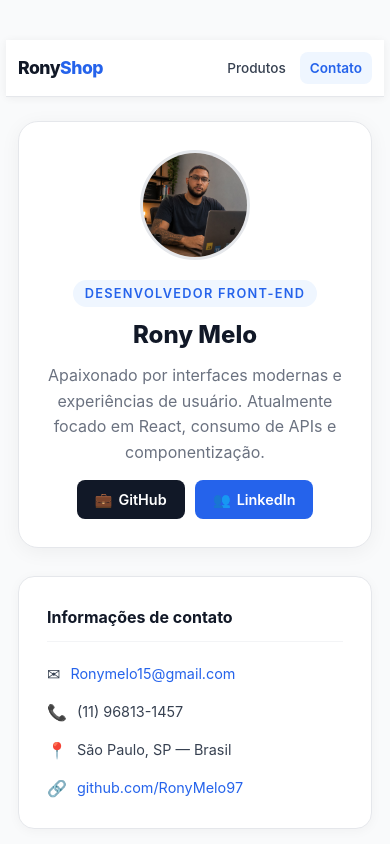
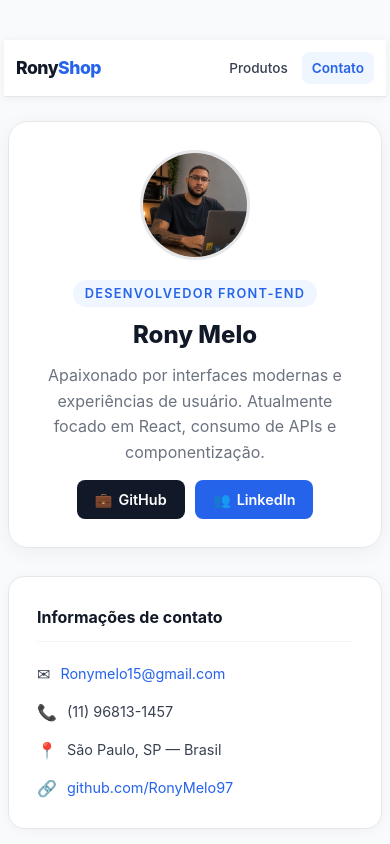
Before and after one commit to RonyMelo97/RonyShop, a React (Vite) app: page /contato in a window 390 px wide. Shown: the top 844 px of the page. Built offline with nearby package versions, Linux system fonts and the light colour scheme.

Commit message:
fix: containers

```diff
--- a/src/pages/Contato/Contato.module.scss
+++ b/src/pages/Contato/Contato.module.scss
@@ -5,7 +5,7 @@
     padding: 0 24px;
 
     @media (max-width: 768px) {
-        padding: 0 12px;
+        padding: 0 4px;
         margin: 24px auto;
     }
 }
--- a/src/pages/Produto/Produto.module.scss
+++ b/src/pages/Produto/Produto.module.scss
@@ -215,7 +215,6 @@
             gap: 20px;
             border: 2px solid rgba(237, 237, 237, 0.6784313725);
             border-radius: 8px;
-            background: #fff;
 
             p {
                 font-weight: bold;
@@ -277,9 +276,8 @@
         color: #4b5563;
         line-height: 1.8;
         font-size: 1rem;
-        background: #fff;
         border: 1px solid #e5e7eb;
-        border-radius: 0 12px 12px 12px;
+        border-radius: 12px;
         padding: 28px;
     }
 
@@ -324,7 +322,7 @@
     }
 
     @media (max-width: 768px) {
-        padding: 0 12px;
+        padding: 0 4px;
         margin: 24px auto;
 
         h1 {
@@ -376,7 +374,7 @@
 
         &__tabsContent {
             padding: 16px;
-            border-radius: 0 0 12px 12px;
+            border-radius: 12px;
         }
 
         &__relatedGrid {
--- a/src/styles/index.scss
+++ b/src/styles/index.scss
@@ -36,7 +36,7 @@ body {
   padding: 40px 16px 0px 16px;
 
   @media (max-width: 768px) {
-    padding: 40px 6px 0px 6px;
+    padding: 40px 4px 0px 4px;
   }
 
 }
```
